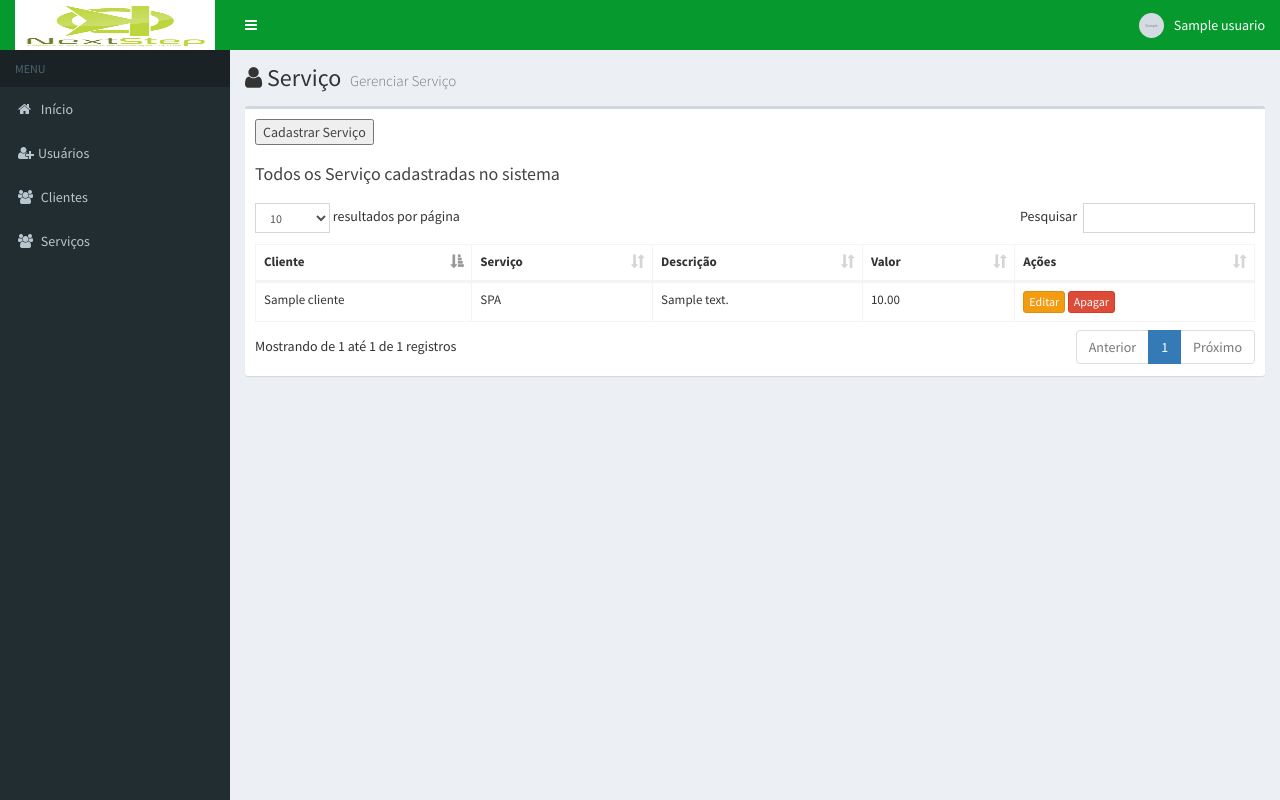
After one commit to Alexlr10/gestao, a Django app: page /servico/ in a window 1280 px wide. The commit adds this page. Run offline with Django 3.2, Linux system fonts and the light colour scheme; a user stored in the database is signed in; tables that the repository leaves empty hold one stand-in row (values such as "Sample post"); grey boxes marked "Sample" are stand-in pictures; some libraries are stand-ins or nearby versions.

```diff
--- a/processos/forms.py
+++ b/processos/forms.py
@@ -147,6 +147,43 @@ class ClienteForm(forms.ModelForm):
             'email': forms.TextInput(attrs={'placeholder': 'E-mail '}),
         }
 
+class ServicoForm(forms.ModelForm):
+    # data_intimacao = forms.DateField(widget=forms.TextInput(attrs={'format': 'dd/mm/yyyy', 'type': 'date'}))
+
+    class Meta:
+        model = Servico
+        fields = '__all__'
+        # exclude = ['data_cadastro', 'data_atualizacao']
+
+        widgets = {
+
+        }
+
+class ProjetoForm(forms.ModelForm):
+    # data_intimacao = forms.DateField(widget=forms.TextInput(attrs={'format': 'dd/mm/yyyy', 'type': 'date'}))
+
+    class Meta:
+        model = Projeto
+        fields = '__all__'
+        # exclude = ['data_cadastro', 'data_atualizacao']
+
+        widgets = {
+
+        }
+
+
+class ReuniaoForm(forms.ModelForm):
+    # data_intimacao = forms.DateField(widget=forms.TextInput(attrs={'format': 'dd/mm/yyyy', 'type': 'date'}))
+
+    class Meta:
+        model = Reuniao
+        fields = '__all__'
+        # exclude = ['data_cadastro', 'data_atualizacao']
+
+        widgets = {
+
+        }
+
 
 class ProdutoForm(forms.ModelForm):
     # data_intimacao = forms.DateField(widget=forms.TextInput(attrs={'format': 'dd/mm/yyyy', 'type': 'date'}))
--- a/processos/models.py
+++ b/processos/models.py
@@ -23,9 +23,8 @@ FUNCAO_CHOICE_DESPESA = (
     ('ICMS','ICMS'),
     ('SN','Simples-Nacional'),
     ('GAS', 'Gasolina'),
-    ('PROD', 'Produtos'),
+    ('SER', 'Serviços'),
     ('INSS', 'INSS'),
-
 )
 
 FUNCAO_CHOICE_MESES = (
@@ -65,10 +64,17 @@ STATUS = (
     (3, 'Resolvido'),
 )
 
-MOD = (
-    (0, 'ACC'),
-    (1, 'SAC'),
+FUNCAO_CHOICE_SERVICO = (
+    ('SPA','Single Page Application'),
+    ('PWA','Progressive Web Application'),
+    ('WS', 'WebSite'),
+    ('SW', 'Sistema Web'),
+    ('IV', 'Identidade Visual'),
+)
 
+FUNCAO_CHOICE_REUNIAO = (
+    ('GER', 'GERAL'),
+    ('DIR', 'DIRETORIA'),
 )
 
 
@@ -182,6 +188,34 @@ class Cliente(models.Model):
     def __str__(self):
         return self.nome
 
+class Servico(models.Model):
+    cliente = models.ForeignKey(Cliente, on_delete=models.CASCADE, related_name='Cliente')
+    nomeServico = models.CharField('Serviço', max_length=4, choices=FUNCAO_CHOICE_SERVICO)
+    descricao = models.TextField('Descrição', null=True, blank=True)
+    valor = models.DecimalField('Valor', max_digits=6, decimal_places=2)
+
+class Projeto(models.Model):
+    servico = models.ForeignKey(Servico, on_delete=models.CASCADE, related_name='Servicos')
+    dataEntrega = models.DateField('Data de entrega', blank=True, null=True)
+    status = models.CharField('Status', max_length=4, choices=STATUS)
+
+class Reuniao(models.Model):
+    datareuniao = models.DateField('Data da reuniao', blank=True, null=True)
+    tipoReuniao = models.CharField('Reuniao', max_length=4, choices=FUNCAO_CHOICE_REUNIAO)
+    presenca = models.ManyToManyField('Usuario', null=True, blank=True, related_name="presenca")
+    ausencia = models.ManyToManyField('Usuario', null=True, blank=True, related_name="ausencia")
+
+
+
+
+
+
+
+
+
+
+
+
 
 
 class Produto(models.Model):
--- a/processos/templates/base.html
+++ b/processos/templates/base.html
@@ -123,6 +123,7 @@
             <li><a href="{% url 'home' %}"><i class="fa fa-home"></i> <span>Início</span></a></li>
             <li><a href="{% url 'usuarios' %}"><i class="fa fa-user-plus"></i><span>Usuários</span></a></li>
              <li><a href="{% url 'cliente' %}"><i class="fa  fa-users"></i> <span>Clientes</span></a></li>
+             <li><a href="{% url 'servico' %}"><i class="fa  fa-users"></i> <span>Serviços</span></a></li>
 {#            <li><a href="{% url 'produto' %}"><i class="fa fa-check"></i><span>Produtos</span></a></li>#}
 {#            <li><a href="{% url 'estoque' %}"><i class="fa  fa-check-square"></i><span>Estoque</span></a></li>#}
 {#            <li><a href="{% url 'compra' %}"><i class="fa  fa-cart-plus"></i><span>Vendas</span></a></li>#}
--- /dev/null
+++ b/processos/templates/servico.html
@@ -0,0 +1,155 @@
+{% extends "base.html" %} {% load staticfiles %} {% load bootstrap %} {% block content-header %}
+
+<i class="fa fa-user "> </i> Serviço
+<small>Gerenciar Serviço</small>
+
+
+{% endblock content-header %} {% block content-main %}
+
+<div class="col-xs-12">
+
+    <!-- /.box -->
+
+
+   <div class="box table-responsive">
+        <div class="box-header">
+
+            <button type="button" class="ui-button" data-toggle="modal" data-target="#exampleModal51">Cadastrar
+                Serviço
+            </button>
+
+        </div>
+
+
+        <div class="box-header">
+            <h3 class="box-title">Todos os Serviço cadastradas no sistema</h3>
+        </div>
+        <!-- /.box-header -->
+        <div class="box-body">
+            <div class="table-responsive">
+                <table id="tabela" class="table no-margin table-bordered" style="font-size: 13px">
+
+                    <thead>
+                    <tr>
+                        <th>Cliente</th>
+                        <th>Serviço</th>
+                        <th>Descrição</th>
+                        <th>Valor</th>
+
+                        <th>Ações</th>
+
+                    </tr>
+                    </thead>
+                    <tbody>
+
+                    {% for u in servico %}
+                    <tr>
+                        <td>{{ u.cliente }}</td>
+                        <td>{{ u.nomeServico }}</td>
+                        <td>{{ u.descricao }}</td>
+                        <td>{{ u.valor}}</td>
+
+
+                        </td>
+
+
+
+                        <td>
+                            <a href="{% url 'produto_edit' u.id %}" data-toggle="modal"
+                               data-target="#myModal{{ u.id }}">
+                                <button type="button" class="btn btn-xs btn-warning">Editar</button>
+                            </a>
+                            <a href="{% url 'produto_delete' u.id %}">
+                                <button type="button" class="btn btn-xs btn-danger">Apagar</button>
+                            </a>
+
+                        </td>
+
+
+                    </tr>
+
+
+                    <div class="modal fade" id="myModal{{ u.id }}" tabindex="-1" role="dialog"
+                         aria-labelledby="exampleModalLabel">
+                        <div class="modal-dialog" role="document">
+                            <div class="modal-content">
+
+                            </div>
+                        </div>
+                    </div>
+
+
+                    {% endfor %}
+
+
+                    </tfoot>
+                </table>
+            </div>
+            <!-- /.box-body -->
+        </div>
+    </div>
+    <!-- /.col -->
+</div>
+<div class="modal fade" id="exampleModal51" tabindex="-1" role="dialog" aria-labelledby="exampleModalLabel">
+    <div class="modal-dialog" role="document">
+        <div class="modal-content">
+            <div class="modal-header">
+                <button type="button" class="close" data-dismiss="modal" aria-label="Close">
+                    <span aria-hidden="true">&times;</span>
+                </button>
+                <h4 class="modal-title" id="exampleModalLabel"> Cadastrar Serviço</h4>
+            </div>
+            <div class="modal-body">
+                <form method="POST">
+                    {% csrf_token %} {{ form|bootstrap }}
+                    <button type="button" class="btn btn-danger" data-dismiss="modal">Cancelar</button>
+                    <button type="submit" class="btn btn-success">Cadastrar</button>
+                </form>
+            </div>
+
+        </div>
+    </div>
+</div>
+
+{% endblock content-main %} {% block extraJS %}
+
+
+<script type="text/javascript">
+
+    $(function(){
+	 var campo = $("#id_nomeproduto");
+	 campo.keyup(function(e){
+		 e.preventDefault();
+		 campo.val($(this).val().toUpperCase());
+	 });
+ });
+</script>
+
+
+<script>
+
+
+    $(document).ready(function () {
+
+        $('#tabela').DataTable({
+            "language": {
+                "url": "{% static 'datatables/Portuguese-Brasil.json' %}"
+            },
+            stateSave: true,
+        });
+
+    });
+</script>
+
+
+
+<script type="text/javascript">
+    $("#phone").mask("(00) 0000-0000");
+    $("#cel1").mask("(00) 0 0000-0000");
+    $("#cel2").mask("(00) 0 0000-0000");
+    $("#cpf").mask("000.000.000-00");
+
+</script>
+
+
+{% endblock extraJS %}
--- a/processos/urls.py
+++ b/processos/urls.py
@@ -23,6 +23,15 @@ urlpatterns = [
     path('cliente/', views.cliente, name='cliente'),
     path('cliente_edit/<int:pk>/', views.cliente_edit, name='cliente_edit'),
     path('cliente_delete/<int:pk>/', views.cliente_delete, name='cliente_delete'),
+
+    # Serviço
+    path('servico/', views.servico, name='servico'),
+    path('servico_edit/<int:pk>/', views.servico_edit, name='servico_edit'),
+    path('servico_delete/<int:pk>/', views.servico_delete, name='servico_delete'),
+
+
+
+
 
     # Produto
     path('produto/', views.produto, name='produto'),
--- a/processos/views.py
+++ b/processos/views.py
@@ -227,6 +227,72 @@ def cliente_delete(request, pk):
     messages.error(request, 'Cadastro removido com sucesso')
 
     return redirect('cliente')
+
+
+
+######## Serviço
+@login_required
+def servico(request):
+    servico = Servico.objects.all()
+    if request.method == 'POST':
+        form = ServicoForm(request.POST)
+
+        if form.is_valid():
+            form.save()
+            messages.success(request, 'Serviço cadastrado com sucesso')
+            return redirect('servico')
+
+    form = ServicoForm()
+
+    context = {
+        'form': form,
+        'servico': servico
+    }
+
+    return render(request, 'servico.html', context)
+
+@login_required
+def servico_edit(request, pk):
+    servico = Servico.objects.get(pk=pk)
+
+    form = ServicoForm(request.POST or None, instance=servico)
+
+    if form.is_valid():
+        form.save()
+        messages.success(request, 'Cadastro alterado com sucesso')
+        return redirect('servico')
+
+    context = {
+        'form': form,
+        'servico': servico
+    }
+
+    return render(request, 'servico_edit.html', context)
+
+@login_required
+def servico_delete(request, pk):
+    servico = ServicoForm.objects.get(pk=pk)
+    servico.delete()
+    messages.error(request, 'Cadastro removido com sucesso')
+
+    return redirect('servico')
+
+
+
+
+
+
+
+
+
+
+
+
+
+
+
+
+
 
 @login_required
 def produto(request):
```
Also changed, not shown: processos/templates/servico_edit.html (added, +18 -0 lines), processos/migrations/0004_auto_20200505_1007.py (added), processos/migrations/0005_reuniao.py (added), processos/migrations/0006_reuniao_tiporeuniao.py (added), processos/migrations/0007_auto_20200505_1030.py (added), processos/migrations/0008_servico_cliente.py (added), processos/migrations/0009_servico_descricao.py (added).
